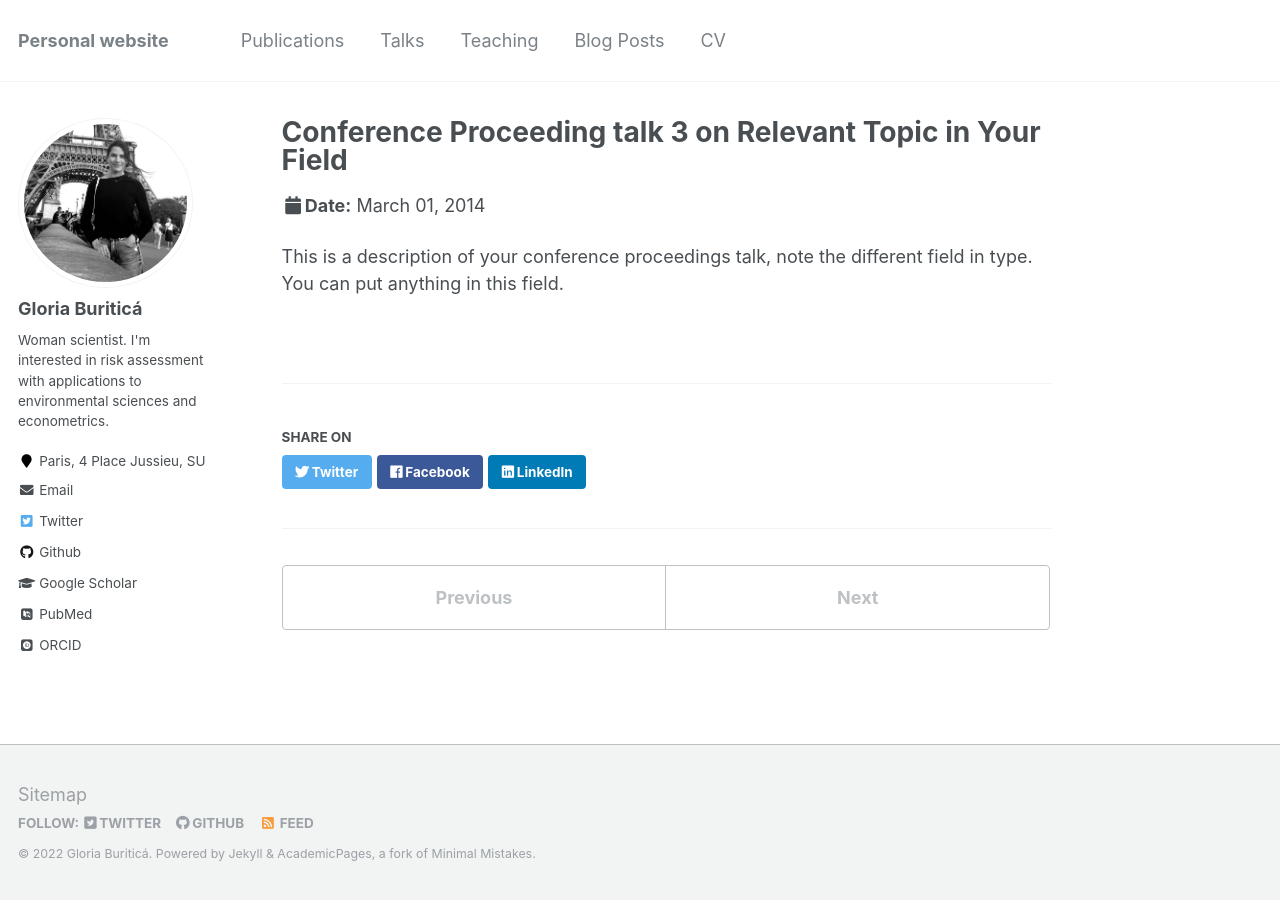
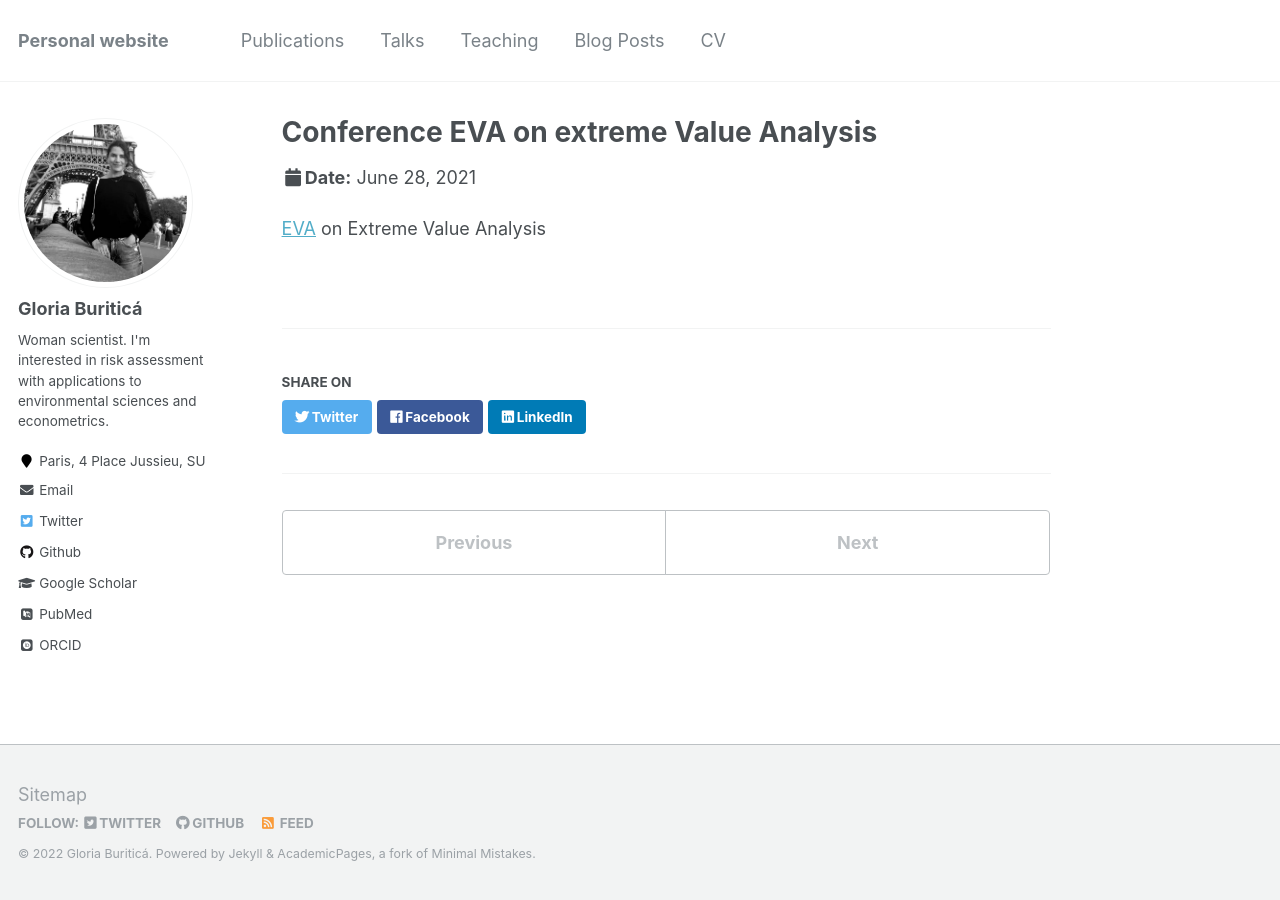
Before and after one commit to GBuritica/GBuritica.github.io, a Jekyll site: the page built from _talks/2021-06-28-talk-3.md, in a window 1280 px wide. Built offline with Jekyll 4.4.1, drawn with Linux system fonts in a browser that asks for light colours; some web fonts are replaced; a file with an impossible date is left out.

Commit message:
Update 2021-06-28-talk-3.md

```diff
--- a/_talks/2021-06-28-talk-3.md
+++ b/_talks/2021-06-28-talk-3.md
@@ -1,11 +1,11 @@
 ---
-title: "Conference Proceeding talk 3 on Relevant Topic in Your Field"
+title: "Conference EVA on extreme Value Analysis"
 collection: talks
-type: "Conference proceedings talk"
-permalink: /talks/2014-03-01-talk-3
-venue: "Testing Institute of America 2014 Annual Conference"
-date: 2014-03-01
-location: "Los Angeles, CA"
+type: "Conference"
+permalink: /talks/2021-06-28-talk-3
+venue: "The University of Edimburgh (online)"
+date: 2021-06-28
+location: "Edimburgh, Scotland"
 ---
 
-This is a description of your conference proceedings talk, note the different field in type. You can put anything in this field.
+  [EVA](https://media.ed.ac.uk/media/Gloria+Buritica+EVA+Talk+Preview+/1_0000cuby) on Extreme Value Analysis
```
